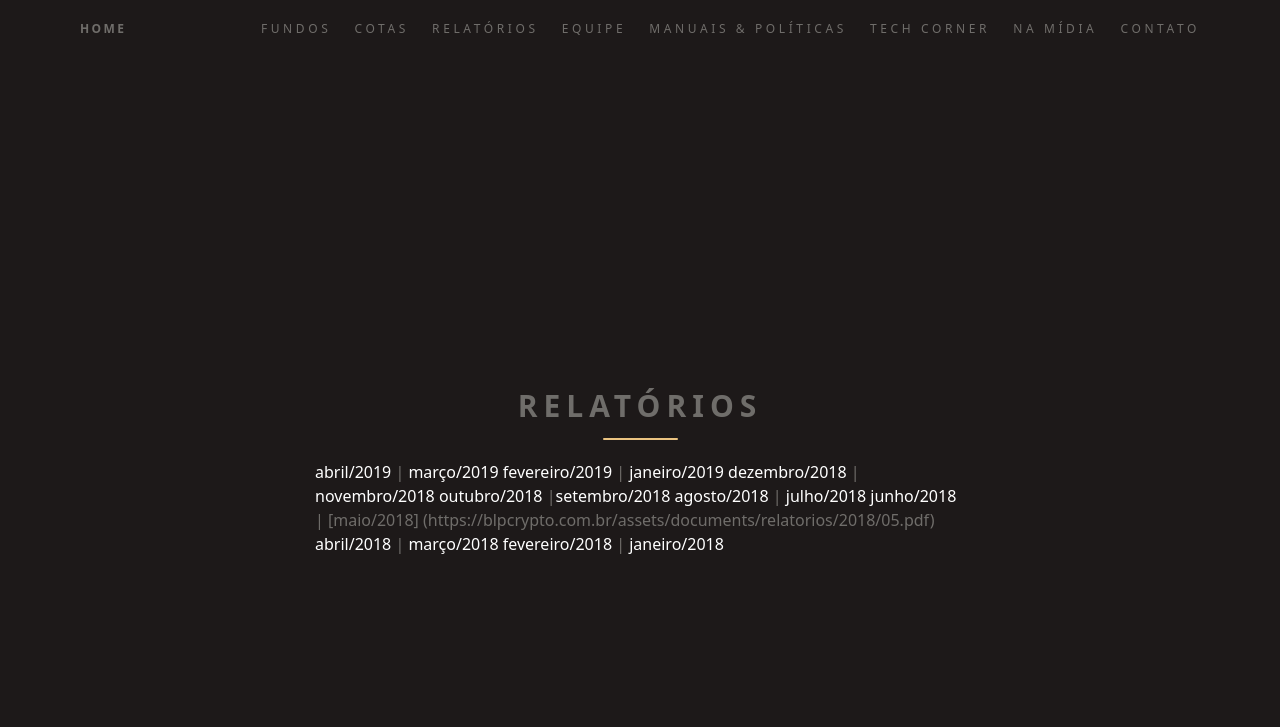
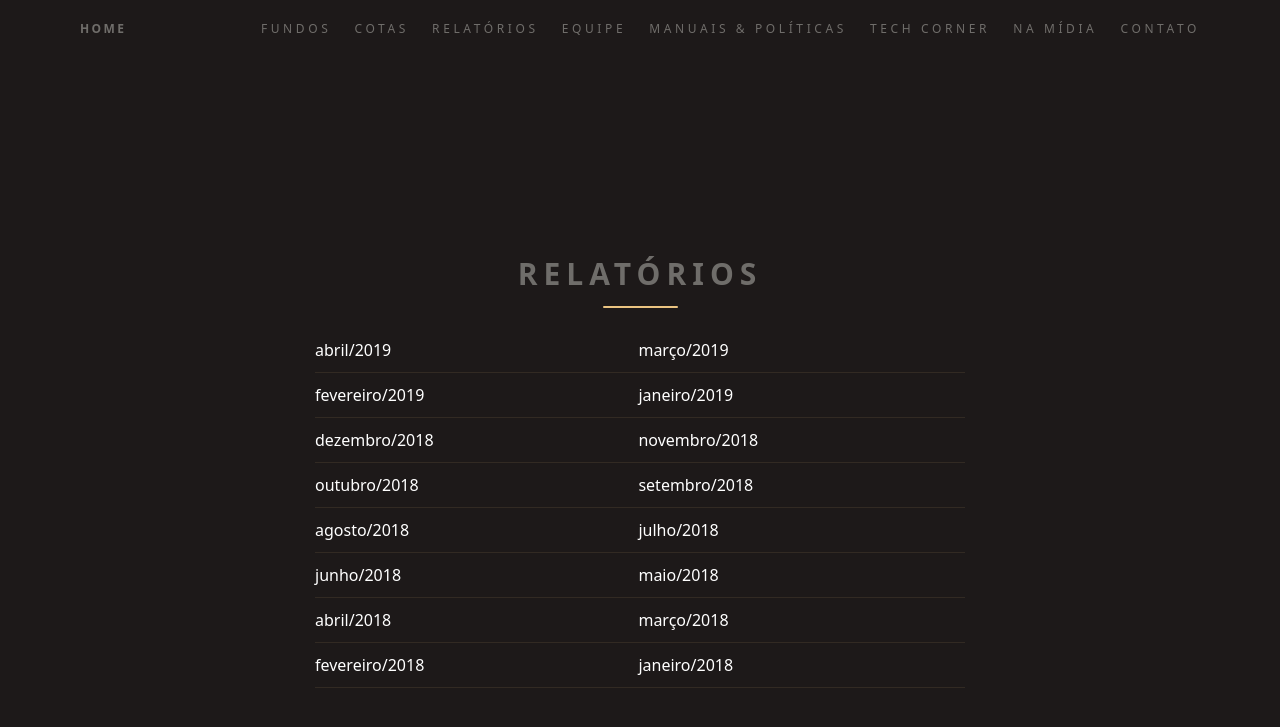
Before and after one commit to ateliedetemas/blpcrypto, a Jekyll site: the page built from relatorios.md, in a window 1280 px wide. Shown: the top 727 px of the page. Built offline with Jekyll 4.4.1, drawn with Linux system fonts in a browser that asks for light colours; part of the change alters nothing that is shown.

Commit message:
Update relatorios.md

```diff
--- a/relatorios.md
+++ b/relatorios.md
@@ -4,12 +4,11 @@ layout: page
 title: Relatórios
 ---
 
- [abril/2019]({{ "/assets/documents/relatorios/2019/04.pdf" | absolute_url }}) | [março/2019]({{  "/assets/documents/relatorios/2019/03.pdf" | absolute_url }})
- [fevereiro/2019]({{ "/assets/documents/relatorios/2019/02.pdf" | absolute_url }}) | [janeiro/2019]({{ "/assets/documents/relatorios/2019/01.pdf" | absolute_url }})
- [dezembro/2018]({{ "/assets/documents/relatorios/2018/12.pdf" | absolute_url }}) | [novembro/2018]({{ "/assets/documents/relatorios/2018/11.pdf" | absolute_url }})
-  [outubro/2018]({{ "/assets/documents/relatorios/2018/10.pdf" | absolute_url }}) |[setembro/2018]({{ "/assets/documents/relatorios/2018/09.pdf" | absolute_url }})
- [agosto/2018]({{ "/assets/documents/relatorios/2018/08.pdf" | absolute_url }}) | [julho/2018]({{ "/assets/documents/relatorios/2018/07.pdf" | absolute_url }})
- [junho/2018]({{ "/assets/documents/relatorios/2018/06.pdf" | absolute_url }}) | [maio/2018]
- ({{ "/assets/documents/relatorios/2018/05.pdf" | absolute_url }})
-[abril/2018]({{ "/assets/documents/relatorios/2018/04.pdf" | absolute_url }}) | [março/2018]({{ "/assets/documents/relatorios/2018/03.pdf"| absolute_url }})
- [fevereiro/2018]({{ "/assets/documents/relatorios/2018/02.pdf" | absolute_url }}) | [janeiro/2018]({{ "/assets/documents/relatorios/2018/01.pdf" | absolute_url }})
+| [abril/2019]({{ "/assets/documents/relatorios/2019/04.pdf" | absolute_url }}) | [março/2019]({{  "/assets/documents/relatorios/2019/03.pdf" | absolute_url }}) |
+| [fevereiro/2019]({{ "/assets/documents/relatorios/2019/02.pdf" | absolute_url }}) | [janeiro/2019]({{ "/assets/documents/relatorios/2019/01.pdf" | absolute_url }}) |
+| [dezembro/2018]({{ "/assets/documents/relatorios/2018/12.pdf" | absolute_url }}) | [novembro/2018]({{ "/assets/documents/relatorios/2018/11.pdf" | absolute_url }}) |
+| [outubro/2018]({{ "/assets/documents/relatorios/2018/10.pdf" | absolute_url }}) |[setembro/2018]({{ "/assets/documents/relatorios/2018/09.pdf" | absolute_url }}) |
+| [agosto/2018]({{ "/assets/documents/relatorios/2018/08.pdf" | absolute_url }}) | [julho/2018]({{ "/assets/documents/relatorios/2018/07.pdf" | absolute_url }}) |
+| [junho/2018]({{ "/assets/documents/relatorios/2018/06.pdf" | absolute_url }}) | [maio/2018]({{ "/assets/documents/relatorios/2018/05.pdf" | absolute_url }}) |
+| [abril/2018]({{ "/assets/documents/relatorios/2018/04.pdf" | absolute_url }}) | [março/2018]({{ "/assets/documents/relatorios/2018/03.pdf" | absolute_url }}) |
+| [fevereiro/2018]({{ "/assets/documents/relatorios/2018/02.pdf" | absolute_url }}) | [janeiro/2018]({{ "/assets/documents/relatorios/2018/01.pdf" | absolute_url }}) |
```
